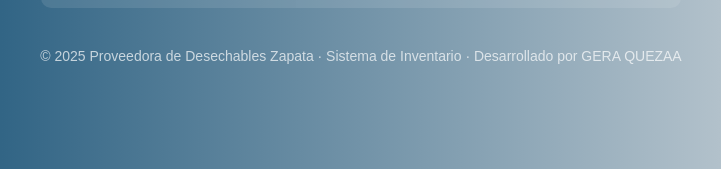
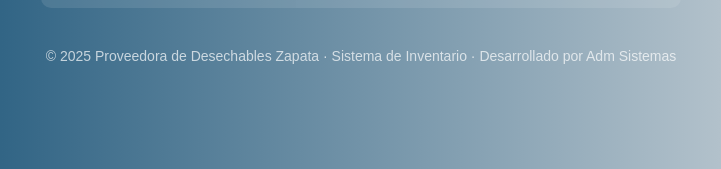
Before and after one commit to LizandroLumbreras/SALIDA-ZAPATA, a plain HTML site: page index.html in a window 1280 px wide. Shown: the part 628-797 px from the top of the page, 279-1000 px from the left. Drawn offline with Linux system fonts and the light colour scheme; no server answers.

Commit message:
Update index.html

```diff
--- a/index.html
+++ b/index.html
@@ -820,6 +820,6 @@ document.addEventListener("DOMContentLoaded", function() {
 </div>
 </body>
 <footer style="text-align: center; margin-top: 40px; color: rgba(255,255,255,0.7); font-size: 14px;">
-  © 2025 Proveedora de Desechables Zapata · Sistema de Inventario · Desarrollado por GERA QUEZAA
+  © 2025 Proveedora de Desechables Zapata · Sistema de Inventario · Desarrollado por Adm Sistemas
 </footer>
 </html>
```
